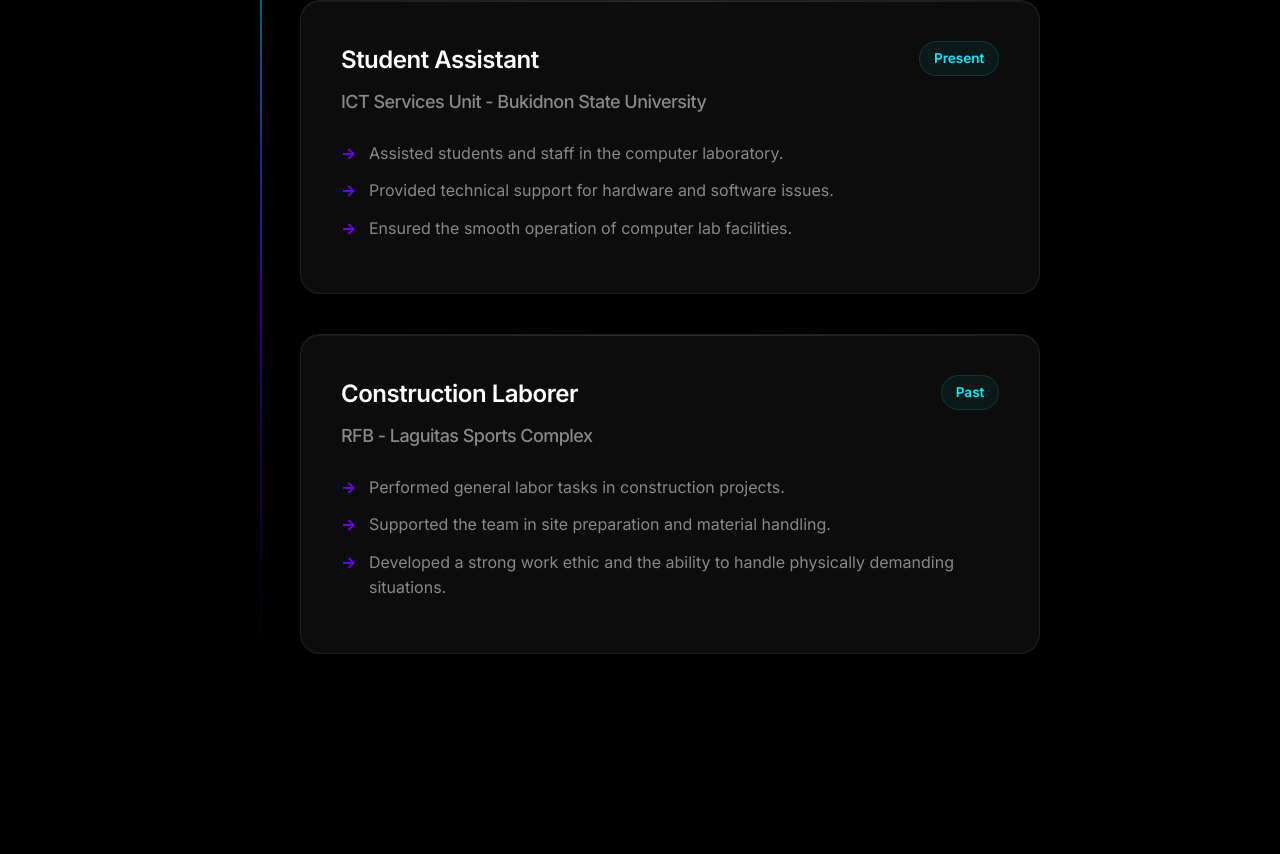
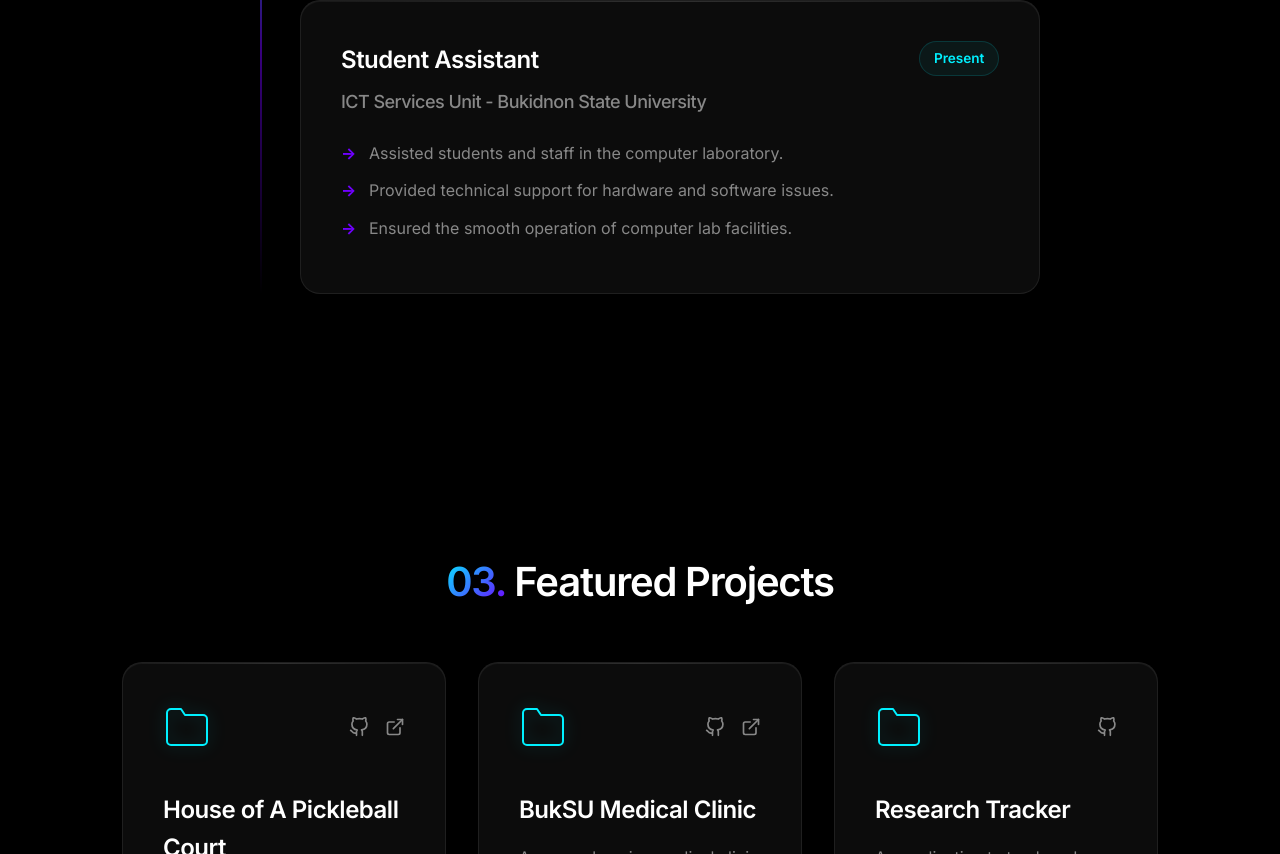
Before and after one commit to Chun-taro/Michael-Portfolio, a React (Vite) app in the folder portfolio-app/: page / in a window 1280 px wide. Shown: the part 2619-3473 px from the top of the page. Built offline with nearby package versions, Linux system fonts and the light colour scheme.

Commit message:
Remove Construction Laborer entry from experience section

```diff
--- a/portfolio-app/src/components/Experience.jsx
+++ b/portfolio-app/src/components/Experience.jsx
@@ -21,16 +21,6 @@
         "Assisted students and staff in the computer laboratory.",
         "Provided technical support for hardware and software issues.",
         "Ensured the smooth operation of computer lab facilities."
-      ]
-    },
-    {
-      title: "Construction Laborer",
-      company: "RFB - Laguitas Sports Complex",
-      period: "Past",
-      description: [
-        "Performed general labor tasks in construction projects.",
-        "Supported the team in site preparation and material handling.",
-        "Developed a strong work ethic and the ability to handle physically demanding situations."
       ]
     }
   ];
```
